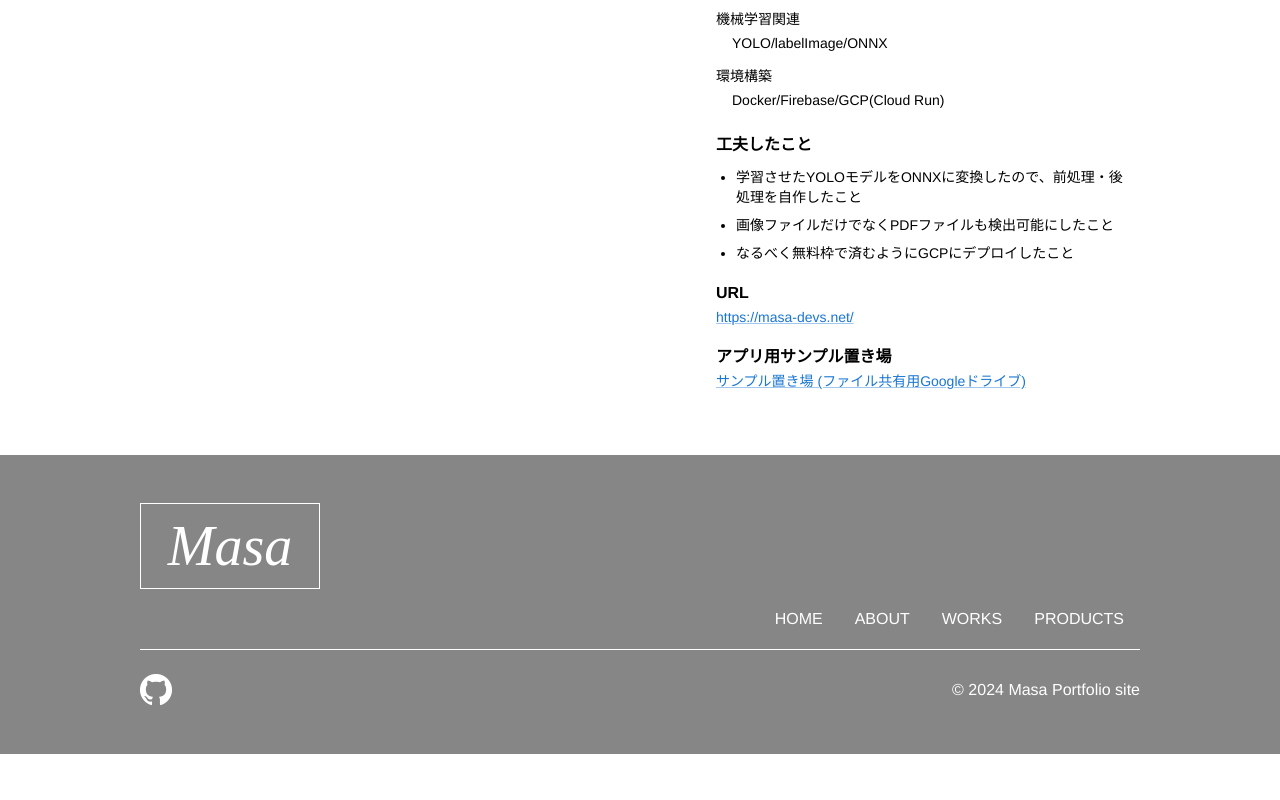
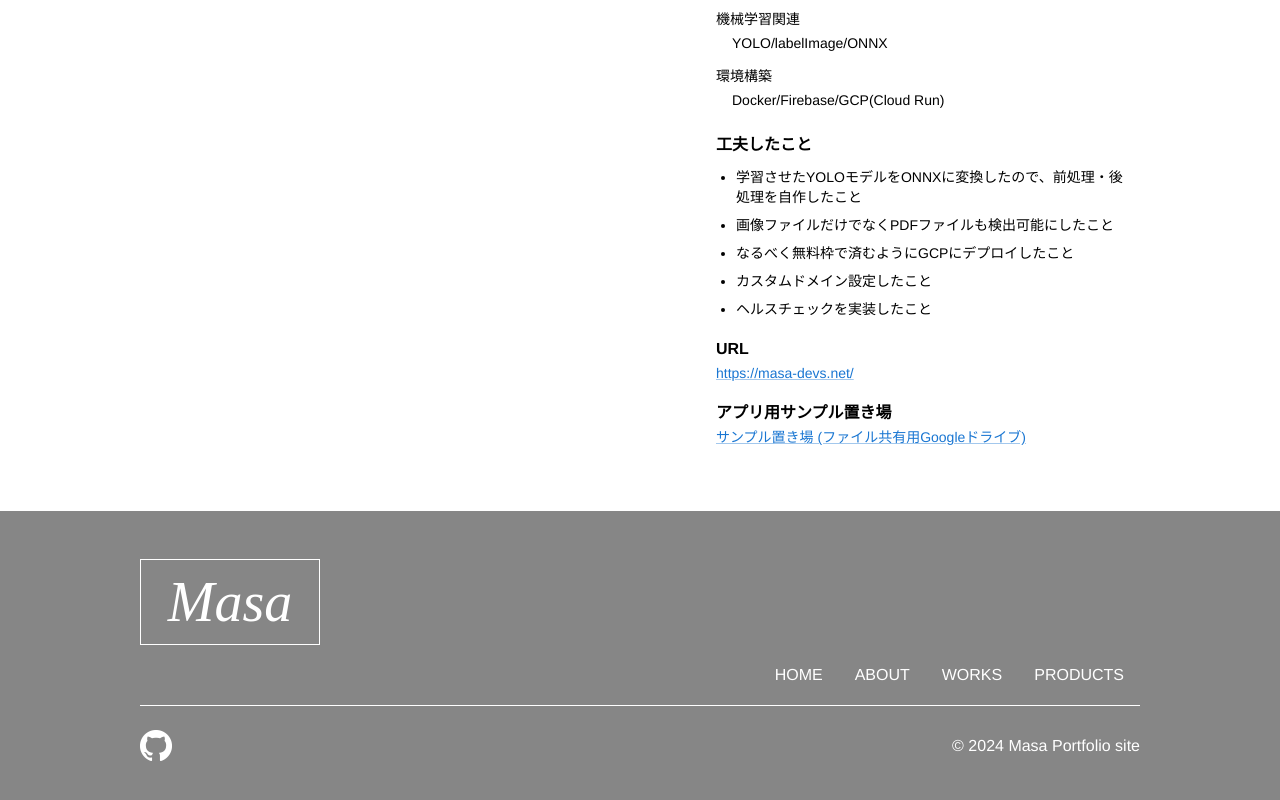
Before and after one commit to Masato-210831/portfolio_site_by_vercel, a React (Vite) app: page /appdetails_1 in a window 1280 px wide. Shown: the part 822-1622 px from the top of the page. Before the commit the page ends 1576 px from the top, so only its background shows below. Built offline with nearby package versions, Linux system fonts and the light colour scheme; a web font is replaced by a local one.

Commit message:
added some todo in my app

```diff
--- a/src/pages/WorkAppDetail_1.jsx
+++ b/src/pages/WorkAppDetail_1.jsx
@@ -46,7 +46,9 @@ const techList = (
 const goodTextList = [
   '学習させたYOLOモデルをONNXに変換したので、前処理・後処理を自作したこと',
   '画像ファイルだけでなくPDFファイルも検出可能にしたこと',
-  'なるべく無料枠で済むようにGCPにデプロイしたこと'
+  'なるべく無料枠で済むようにGCPにデプロイしたこと',
+  'カスタムドメイン設定したこと',
+  'ヘルスチェックを実装したこと'
 ]
 
 
```
